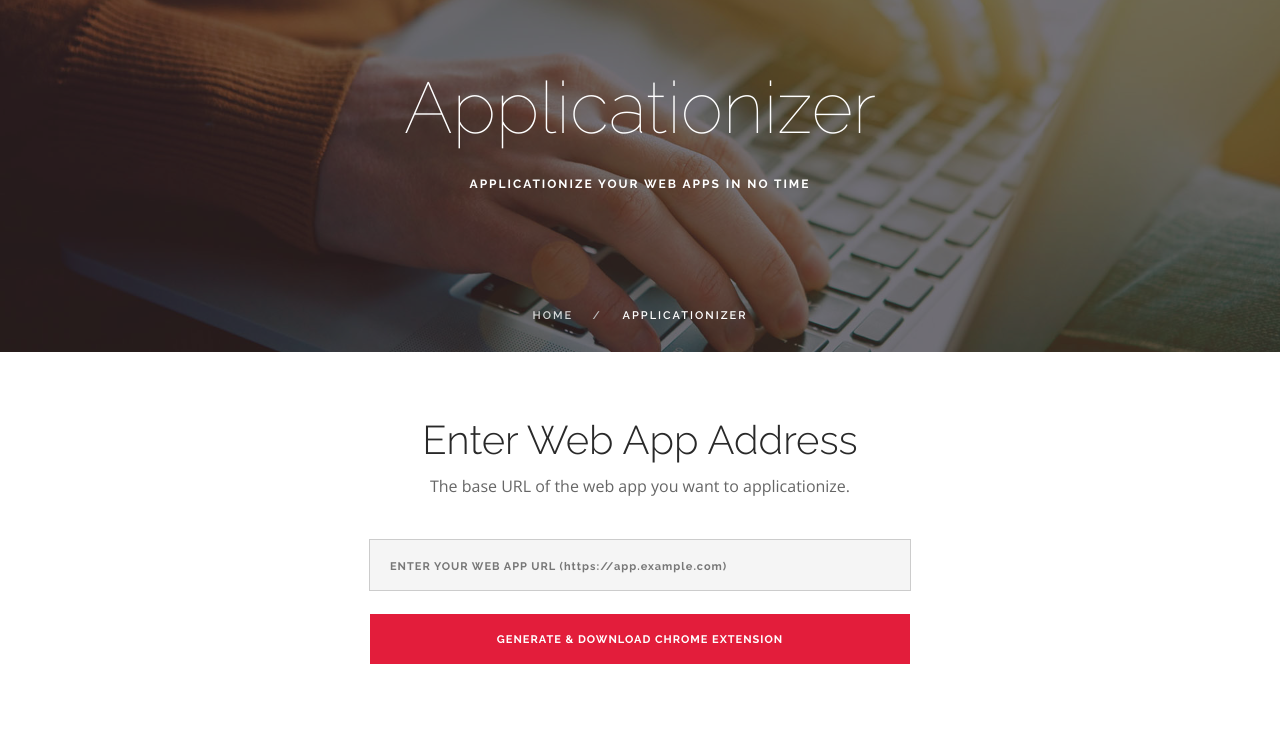
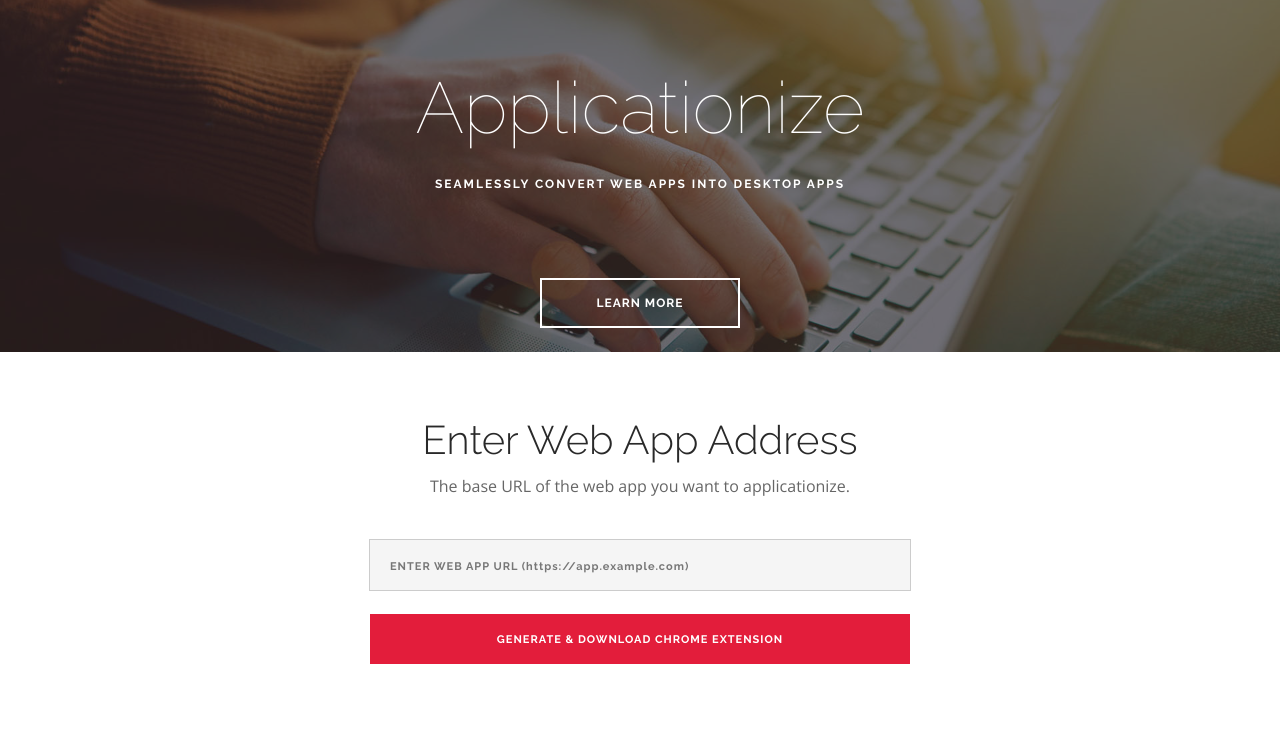
Before and after one commit to eladnava/applicationize, a browser extension: page public/now.html in a window 1280 px wide. Shown: the part 48-800 px from the top of the page. Drawn offline with nearby package versions, Linux system fonts and the light colour scheme.

Commit message:
Simplify /now page grammar and add "Learn More" button

```diff
--- a/public/now.html
+++ b/public/now.html
@@ -42,19 +42,15 @@
                 <div class="container">
                     <div class="row">
                         <div class="col-sm-12 text-center">
-                            <h1 class="mb24 large">Applicationizer</h1>
-                            <h6 class="uppercase mb40">Applicationize your web apps in no time</h6>
+                            <h1 class="mb24 large">Applicationize</h1>
+                            <h6 class="uppercase mb40">Seamlessly convert web apps into desktop apps</h6>
                         </div>
                     </div>
                     <!--end of row-->
                 </div>
-                <!-- Navigation -->
-                <ol class="breadcrumb breadcrumb-2">
-                    <li>
-                        <a href=".">Home</a>
-                    </li>
-                    <li class="active">Applicationizer</li>
-                </ol>
+                <div class="text-center align-bottom">
+                    <a class="btn btn-lg btn-white inner-link" href="./#learn-more">Learn More</a>
+                </div>
             </section>
             <!-- Enter Web App URL -->
             <section class="bg pt64 pb64">
@@ -69,7 +65,7 @@
                             <div class="col-sm-6 col-sm-offset-3">
                                 <form class="applicationize-form" action="/applicationize" method="POST">
                                     <!-- URL Input -->
-                                    <input type="text" name="url" placeholder="ENTER YOUR WEB APP URL (https://app.example.com)" autofocus autocomplete="off" />
+                                    <input type="text" name="url" placeholder="ENTER WEB APP URL (https://app.example.com)" autofocus autocomplete="off" />
 
                                     <!-- Submit Button -->
                                     <button class="submit" type="submit">Generate &amp; Download Chrome Extension</button>
```
